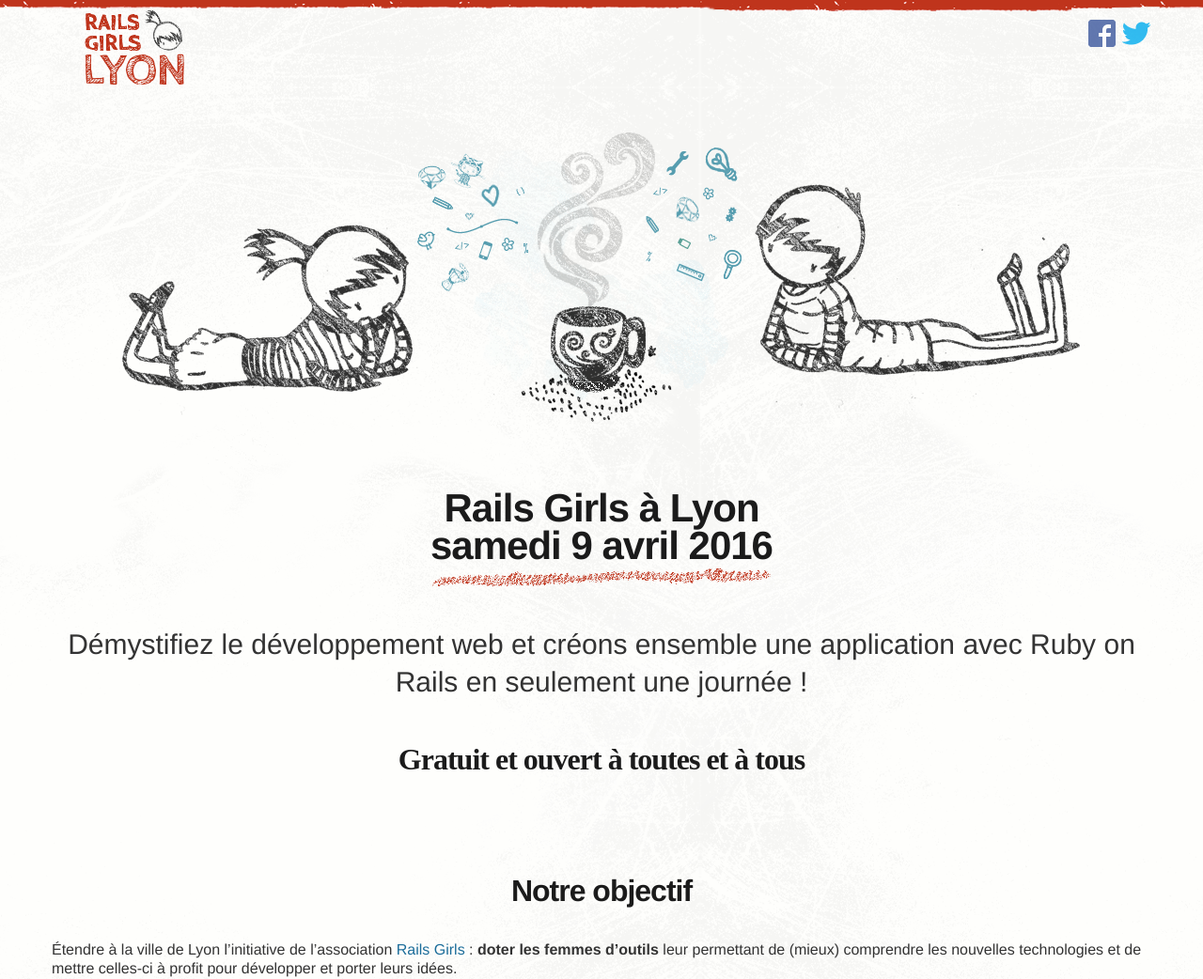
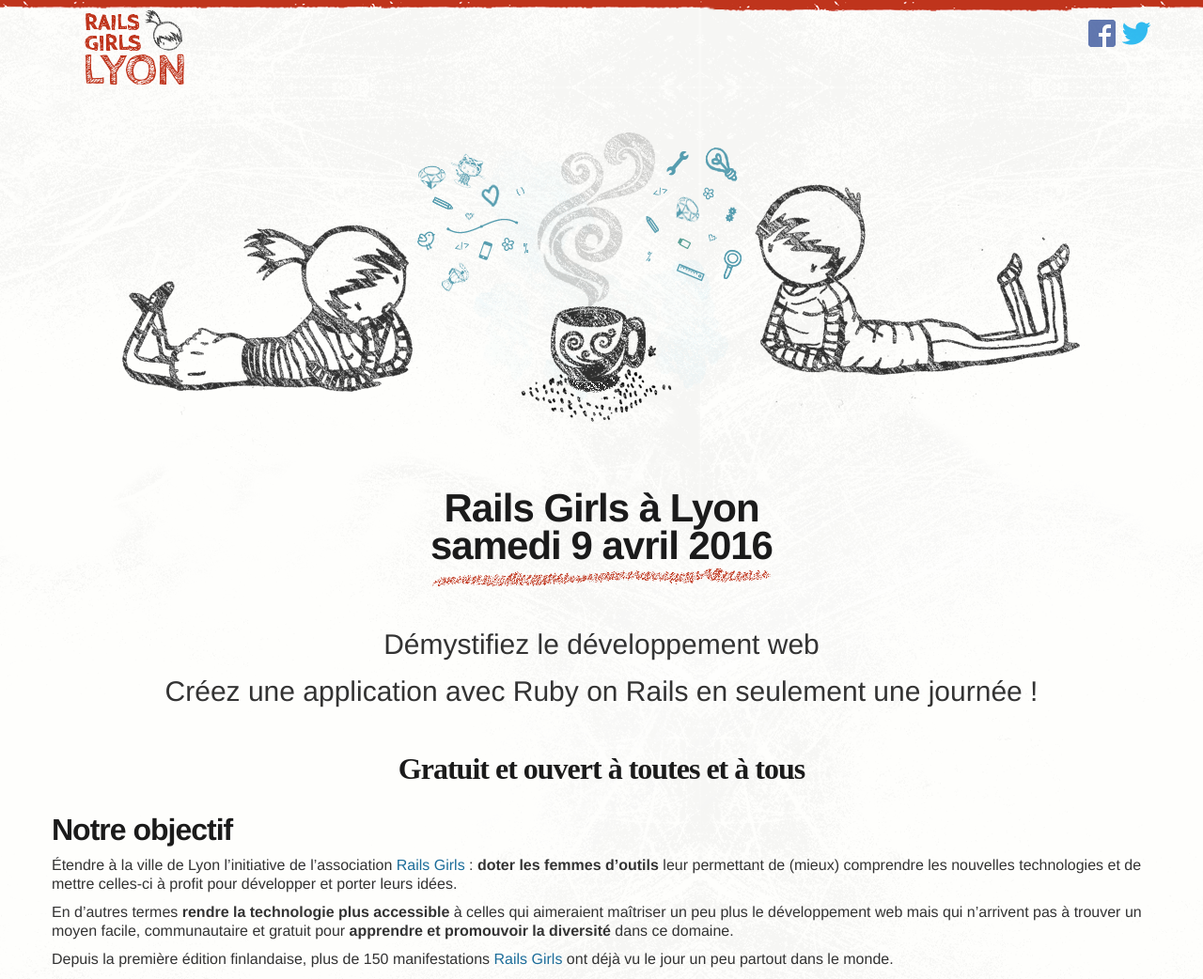
Before and after one commit to lyonrb/railsgirly, a Jekyll site: the page built from index.html, in a window 1280 px wide. Shown: the top 1042 px of the page at 94% size. Built offline with Jekyll 4.4.1, drawn with Linux system fonts in a browser that asks for light colours; nearby versions of some CDN libraries; some web fonts are replaced; library files that are not in the unit come from our copies.

Commit message:
realign headings

```diff
--- a/assets/css/styles.css
+++ b/assets/css/styles.css
@@ -24,9 +24,11 @@
 }
 h2 {
   font-size: 32px;
+  /* TODO line-height */
 }
 h3, h4, h5, h6 {
   font-size: 21px;
+  /* TODO line-height */
 }
 a {
   text-decoration: none;
@@ -65,12 +67,13 @@
   text-align: center;
 }
 #home h1, #home h2 {
-  text-align: center;
   font-family: "Helvetica Neue", Helvetica, Arial, sans-serif;
-  padding: 50px 0 25px;
 }
 #home h1 {
   background: url('../img/chalk-underline.png') bottom center no-repeat;
+  text-align: center;
+  /* space for chalk image */
+  padding: 50px 0 25px;
 }
 #home p {
   font-size: 16px;
@@ -95,6 +98,7 @@
 #home #intro h2 {
   font-family: "Cabin Sketch", cursive;
   padding-top: 25px;
+  text-align: center;
 }
 #home #intro p, #home #intro label {
   font-size: 30px;
@@ -155,8 +159,8 @@
 #home #programme h3 {
   display: inline-block;
   font-size: 24px;
-  margin: 1.5em 0 1em;
 }
+
 #home #programme time {
   font-style: italic;
   font-size: 18px;
@@ -190,10 +194,6 @@
 
 #partenaires .buffer-top {
   padding-top:40px;
-}
-
-#home #infos h3 {
-  margin: 1.5em 0;
 }
 
 .container#code-de-conduite p {
--- a/index.html
+++ b/index.html
@@ -10,10 +10,9 @@
   </section>
 
   <section class="row" id="intro">
-      <p>
-        Démystifiez le développement web et créons ensemble une application avec Ruby on Rails en seulement une journée&nbsp;!
-      </p>
-      <h2>Gratuit et ouvert à toutes et à tous</h2>
+    <p>Démystifiez le développement web</p>
+    <p>Créez une application avec Ruby on Rails en seulement une journée&nbsp;!</p>
+    <h2>Gratuit et ouvert à toutes et à tous</h2>
   </section>
 
   {% include objectif.html %}
```
